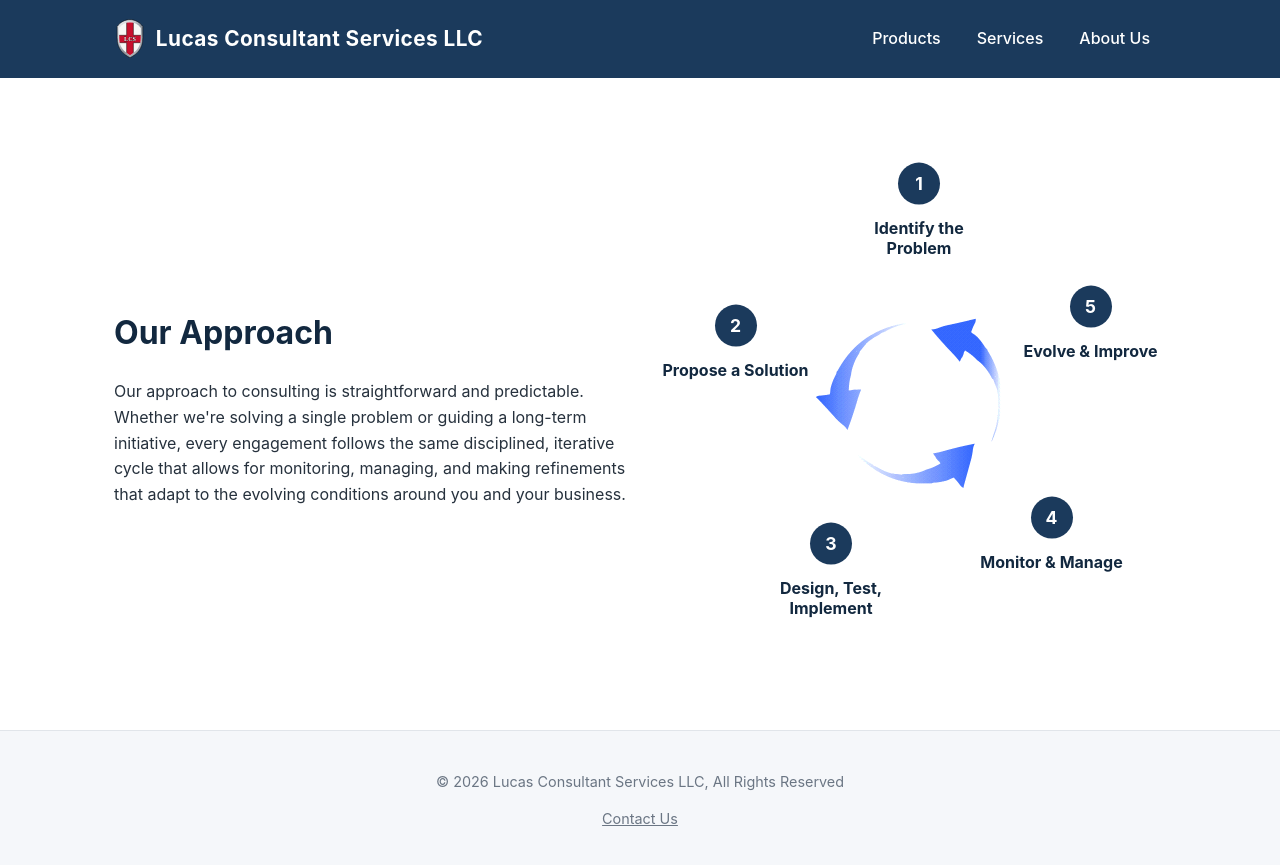
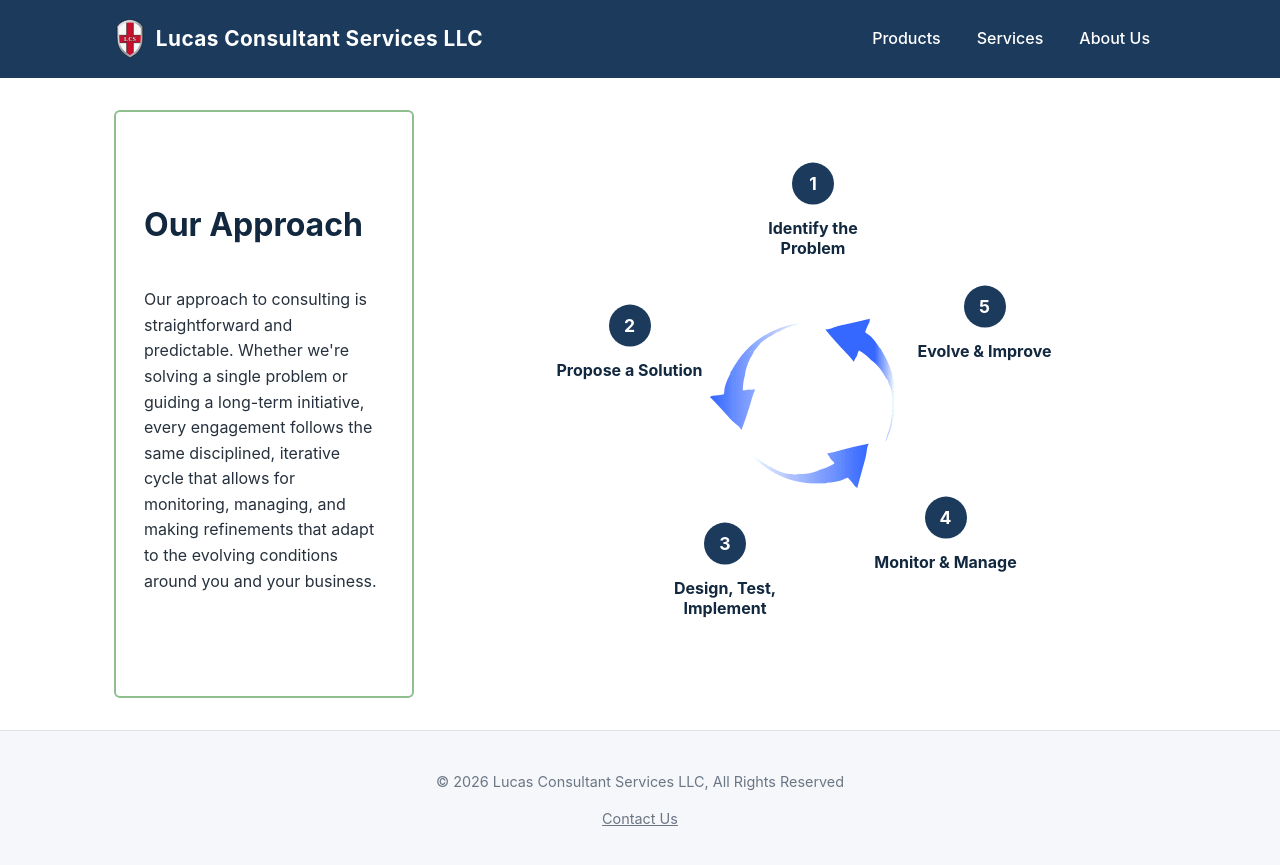
Before and after one commit to DrColorado/lucas-consulting-site, a Jekyll site: the page built from lucas-consulting-site/about/approach.md, in a window 1280 px wide. Shown: the top 865 px of the page. Built offline with Jekyll 4.4.1, drawn with Linux system fonts in a browser that asks for light colours.

Commit message:
Update style.css

```diff
--- a/lucas-consulting-site/assets/css/style.css
+++ b/lucas-consulting-site/assets/css/style.css
@@ -533,14 +533,22 @@ h1, h2, h3 { color: var(--color-primary-dark); }
    matching the arrangement from the original slide */
 .approach-hero {
   display: flex;
-  align-items: center;
+  align-items: stretch;
   gap: 2.5rem;
   flex-wrap: wrap;
 }
 .approach-intro {
-  flex: 1 1 320px;
-  min-width: 280px;
+  flex: 0 1 300px;
+  min-width: 260px;
+  max-width: 340px;
+  display: flex;
+  flex-direction: column;
+  justify-content: center;
+  border: 2px solid #8fbf8f;
+  border-radius: 6px;
+  padding: 1.5rem 1.75rem;
 }
+.approach-intro h1 { margin-top: 0; }
 .approach-diagram {
   position: relative;
   width: min(600px, 92vw);
```
